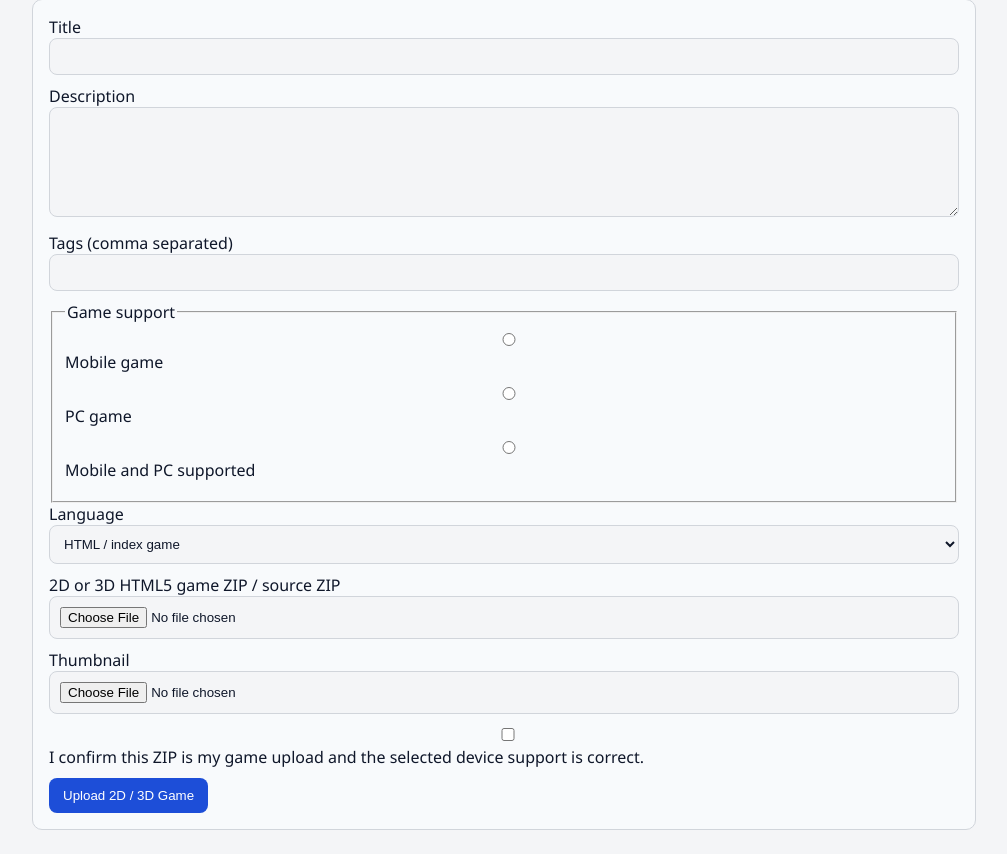
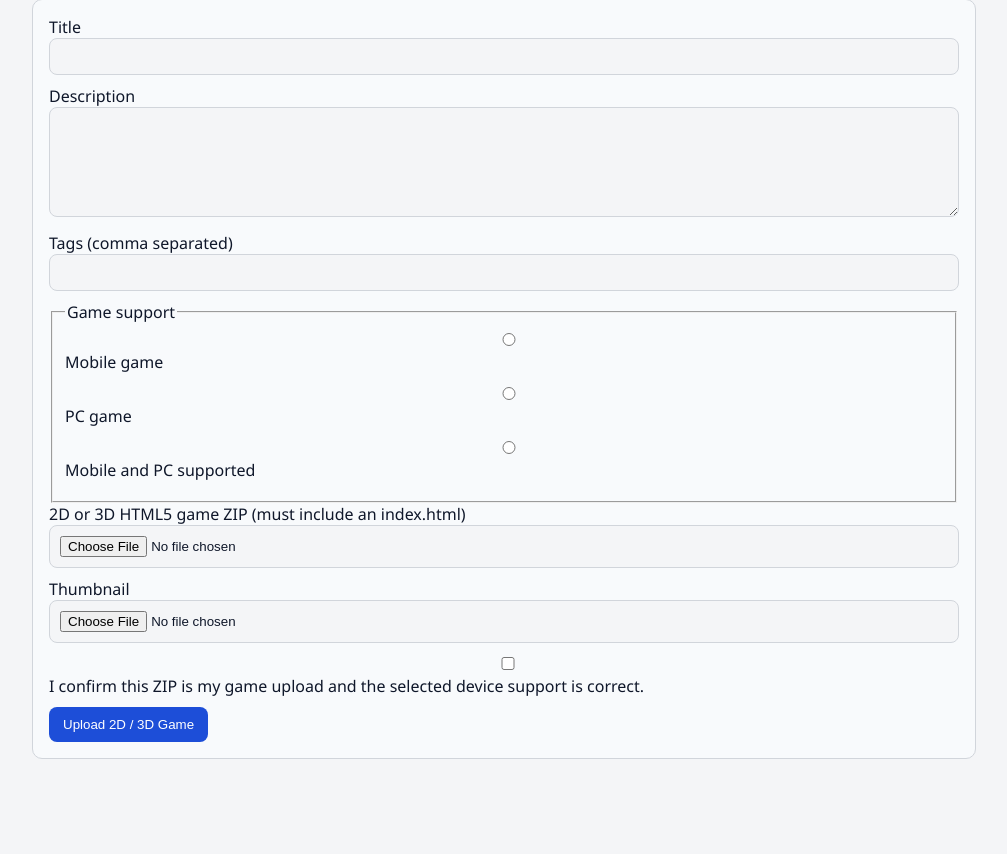
Before and after one commit to coolsadam00-oss/adamcoolsprojet, a Flask app: page /upload in a window 1280 px wide. Shown: the part 141-995 px from the top of the page, without its empty margins (136-1143 px from the left). After the commit the page ends 900 px from the top, so only its background shows below. Run offline with Flask 2, Linux system fonts and the light colour scheme; the visitor is signed in with stand-in values (Sample User, id 1); data comes from the database, SQL or seed files in the repository; data that the repository does not hold is empty; some libraries are stand-ins or nearby versions.

Commit message:
Restore HTML-only uploads

```diff
--- a/app.py
+++ b/app.py
@@ -923,35 +923,6 @@ PLATFORM_OPTIONS = {
     "mobile_pc": "Mobile and PC supported",
 }
 
-LANGUAGE_OPTIONS = {
-    "html": {
-        "label": "HTML / index game",
-        "extensions": {".html", ".htm", ".css", ".js", ".json", ".png", ".jpg", ".jpeg", ".gif", ".webp", ".svg", ".mp3", ".wav", ".ogg", ".wasm"},
-        "default_entry": "index.html",
-    },
-    "python": {
-        "label": "Python",
-        "extensions": {".py", ".txt", ".md", ".json"},
-        "default_entry": "main.py",
-    },
-    "java": {
-        "label": "Java",
-        "extensions": {".java", ".txt", ".md", ".json"},
-        "default_entry": "Main.java",
-    },
-    "c": {
-        "label": "C",
-        "extensions": {".c", ".h", ".txt", ".md", ".json"},
-        "default_entry": "main.c",
-    },
-    "cpp": {
-        "label": "C++",
-        "extensions": {".cpp", ".cc", ".cxx", ".hpp", ".h", ".txt", ".md", ".json"},
-        "default_entry": "main.cpp",
-    },
-}
-
-
 def validate_platform_support(value):
     value = value.strip()
     if value not in PLATFORM_OPTIONS:
@@ -959,44 +930,41 @@ def validate_platform_support(value):
     return value
 
 
-def validate_runtime_language(value):
-    value = (value or "html").strip().lower()
-    if value not in LANGUAGE_OPTIONS:
-        raise ValueError("Choose HTML, Python, Java, C, or C++.")
-    return value
-
-
-def clean_entry_file(value, language):
-    value = (value or LANGUAGE_OPTIONS[language]["default_entry"]).replace("\\", "/").strip()
-    value = value.lstrip("/")
-    if not value or ".." in value.split("/"):
-        raise ValueError("Choose a safe entry file name.")
-    normalized = os.path.normpath(value).replace("\\", "/")
-    if normalized.startswith("../") or normalized == "..":
-        raise ValueError("Choose a safe entry file name.")
-    ext = os.path.splitext(normalized.lower())[1]
-    if ext not in LANGUAGE_OPTIONS[language]["extensions"]:
-        raise ValueError("The entry file extension does not match the selected language.")
-    return normalized
-
-
-def validate_project_files(folder, language, entry_file):
-    entry_path = os.path.abspath(os.path.join(folder, entry_file))
+HTML_UPLOAD_EXTENSIONS = {
+    ".html",
+    ".htm",
+    ".css",
+    ".js",
+    ".json",
+    ".png",
+    ".jpg",
+    ".jpeg",
+    ".gif",
+    ".webp",
+    ".svg",
+    ".mp3",
+    ".wav",
+    ".ogg",
+    ".wasm",
+}
+
+
+def validate_project_files(folder):
+    entry_path = os.path.abspath(os.path.join(folder, "index.html"))
     folder_abs = os.path.abspath(folder)
     if os.path.commonpath([entry_path, folder_abs]) != folder_abs or not os.path.exists(entry_path):
-        raise ValueError(f"Your upload must include {entry_file}.")
-    allowed = LANGUAGE_OPTIONS[language]["extensions"]
+        raise ValueError("Your upload must include index.html.")
     for root, dirs, files in os.walk(folder):
         dirs[:] = [name for name in dirs if not name.startswith(".")]
         for name in files:
             if name == "source.zip":
                 continue
             ext = os.path.splitext(name.lower())[1]
-            if ext and ext not in allowed:
-                raise ValueError(f"{name} is not allowed for {LANGUAGE_OPTIONS[language]['label']} uploads.")
-
-
-def save_and_extract_game_zip(file, folder, language="html", entry_file="index.html"):
+            if ext and ext not in HTML_UPLOAD_EXTENSIONS:
+                raise ValueError(f"{name} is not allowed for HTML game uploads.")
+
+
+def save_and_extract_game_zip(file, folder):
     if not file:
         raise ValueError("Please choose a zip file containing your project (HTML/CSS/JS).")
     if not file.filename.lower().endswith(".zip"):
@@ -1006,25 +974,7 @@ def save_and_extract_game_zip(file, folder, language="html", entry_file="index.h
     file.save(zip_path)
     with zipfile.ZipFile(zip_path, "r") as zf:
         safe_extract_zip(zf, folder)
-    validate_project_files(folder, language, entry_file)
-    return "source.zip"
-
-
-def save_code_as_project_zip(code, folder, language, entry_file):
-    code = code or ""
-    if not code.strip():
-        raise ValueError("Write code before creating the upload.")
-    os.makedirs(folder, exist_ok=True)
-    entry_path = os.path.abspath(os.path.join(folder, entry_file))
-    folder_abs = os.path.abspath(folder)
-    if os.path.commonpath([entry_path, folder_abs]) != folder_abs:
-        raise ValueError("Choose a safe entry file name.")
-    os.makedirs(os.path.dirname(entry_path), exist_ok=True)
-    with open(entry_path, "w", encoding="utf-8", newline="\n") as source_file:
-        source_file.write(code[:500000])
-    zip_path = os.path.join(folder, "source.zip")
-    with zipfile.ZipFile(zip_path, "w", zipfile.ZIP_DEFLATED) as zf:
-        zf.write(entry_path, entry_file)
+    validate_project_files(folder)
     return "source.zip"
 
 
@@ -1466,8 +1416,6 @@ def upload():
         file = request.files.get("file")
         try:
             platform_support = validate_platform_support(request.form.get("platform_support", ""))
-            runtime_language = validate_runtime_language(request.form.get("runtime_language", "html"))
-            entry_file = clean_entry_file("", runtime_language)
         except ValueError as error:
             flash(str(error))
             return redirect(request.url)
@@ -1492,8 +1440,8 @@ def upload():
                 platform_support,
                 "",
                 source_token,
-                runtime_language,
-                entry_file,
+                "html",
+                "index.html",
             ),
         )
         db.commit()
@@ -1501,7 +1449,7 @@ def upload():
         folder = os.path.join(PROJECTS_DIR, str(pid))
 
         try:
-            source_zip = save_and_extract_game_zip(file, folder, runtime_language, entry_file)
+            source_zip = save_and_extract_game_zip(file, folder)
             thumbnail = save_thumbnail(request.files.get("thumbnail"), folder)
         except Exception as e:
             if os.path.isdir(folder):
@@ -1519,18 +1467,14 @@ def upload():
             "upload_project",
             "project",
             pid,
-            f"Uploaded {runtime_language} project: {title}",
+            f"Uploaded game: {title}",
         )
         db.commit()
 
         flash("Project uploaded successfully.")
         return redirect(url_for("index"))
 
-    return render_template(
-        "upload.html",
-        platform_options=PLATFORM_OPTIONS,
-        language_options=LANGUAGE_OPTIONS,
-    )
+    return render_template("upload.html", platform_options=PLATFORM_OPTIONS)
 
 
 @app.route("/project/<int:pid>")
@@ -1569,17 +1513,16 @@ def view_project(pid):
 
     # find index.html inside folder
     folder = os.path.join(PROJECTS_DIR, str(pid))
-    index_candidates = [project.get("entry_file") or "index.html", "index.html", "index.htm", "game.html"]
+    index_candidates = ["index.html", "index.htm", "game.html"]
     found = None
-    if (project.get("runtime_language") or "html") == "html":
-        for root, dirs, files in os.walk(folder):
-            for cand in index_candidates:
-                if cand in files:
-                    rel = os.path.relpath(os.path.join(root, cand), folder)
-                    found = rel.replace("\\", "/")
-                    break
-            if found:
+    for root, dirs, files in os.walk(folder):
+        for cand in index_candidates:
+            if cand in files:
+                rel = os.path.relpath(os.path.join(root, cand), folder)
+                found = rel.replace("\\", "/")
                 break
+        if found:
+            break
     log_player_activity(
         "open_game_page",
         pid,
@@ -1790,8 +1733,6 @@ def replace_project_source(pid):
         abort(404)
     try:
         platform_support = validate_platform_support(request.form.get("platform_support", ""))
-        runtime_language = validate_runtime_language(request.form.get("runtime_language", project["runtime_language"] or "html"))
-        entry_file = clean_entry_file("", runtime_language)
     except ValueError as error:
         flash(str(error))
         return redirect(url_for("admin_panel"))
@@ -1811,7 +1752,7 @@ def replace_project_source(pid):
         shutil.rmtree(folder)
     os.makedirs(folder, exist_ok=True)
     try:
-        source_zip = save_and_extract_game_zip(request.files.get("file"), folder, runtime_language, entry_file)
+        source_zip = save_and_extract_game_zip(request.files.get("file"), folder)
     except Exception as error:
         if os.path.isdir(folder):
             shutil.rmtree(folder)
@@ -1823,8 +1764,8 @@ def replace_project_source(pid):
     if os.path.isdir(backup_folder):
         shutil.rmtree(backup_folder)
     db.execute(
-        "UPDATE projects SET platform_support = ?, source_zip = ?, runtime_language = ?, entry_file = ? WHERE id = ?",
-        (platform_support, source_zip, runtime_language, entry_file, pid),
+        "UPDATE projects SET platform_support = ?, source_zip = ?, runtime_language = 'html', entry_file = 'index.html' WHERE id = ?",
+        (platform_support, source_zip, pid),
     )
     log_admin_activity(
         "replace_project_zip",
--- a/templates/upload.html
+++ b/templates/upload.html
@@ -40,14 +40,7 @@
           <label class="check-row"><input type="radio" name="platform_support" value="{{ value }}" required> {{ label }}</label>
         {% endfor %}
       </fieldset>
-      <label>Language<br>
-        <select name="runtime_language" required>
-          {% for value, option in language_options.items() %}
-            <option value="{{ value }}">{{ option.label }}</option>
-          {% endfor %}
-        </select>
-      </label>
-      <label>2D or 3D HTML5 game ZIP / source ZIP<br><input type="file" name="file" accept=".zip"></label>
+      <label>2D or 3D HTML5 game ZIP (must include an index.html)<br><input type="file" name="file" accept=".zip" required></label>
       <label>Thumbnail<br><input type="file" name="thumbnail" accept=".png,.jpg,.jpeg,.gif,.webp"></label>
       <label class="check-row"><input name="confirm_upload" type="checkbox" required> I confirm this ZIP is my game upload and the selected device support is correct.</label>
       <button type="submit">Upload 2D / 3D Game</button>
--- a/templates/view.html
+++ b/templates/view.html
@@ -76,7 +76,7 @@
       <p><a class="btn small" href="/project_files/{{ project.id }}/{{ index_file }}" target="_blank">Open in new tab</a></p>
       <div class="iframe-wrap"><iframe src="/project_files/{{ project.id }}/{{ index_file }}"></iframe></div>
     {% else %}
-      <p>This upload is saved as {{ project.runtime_language or 'source' }} source code. Admins can download the private source ZIP from the admin panel.</p>
+      <p>No index.html found in this project.</p>
     {% endif %}
 
     <section class="comments-panel" aria-label="Game comments">
```
Also changed, not shown: templates/admin.html (+0 -8 lines), tests/test_app.py (+1 -35 lines).
